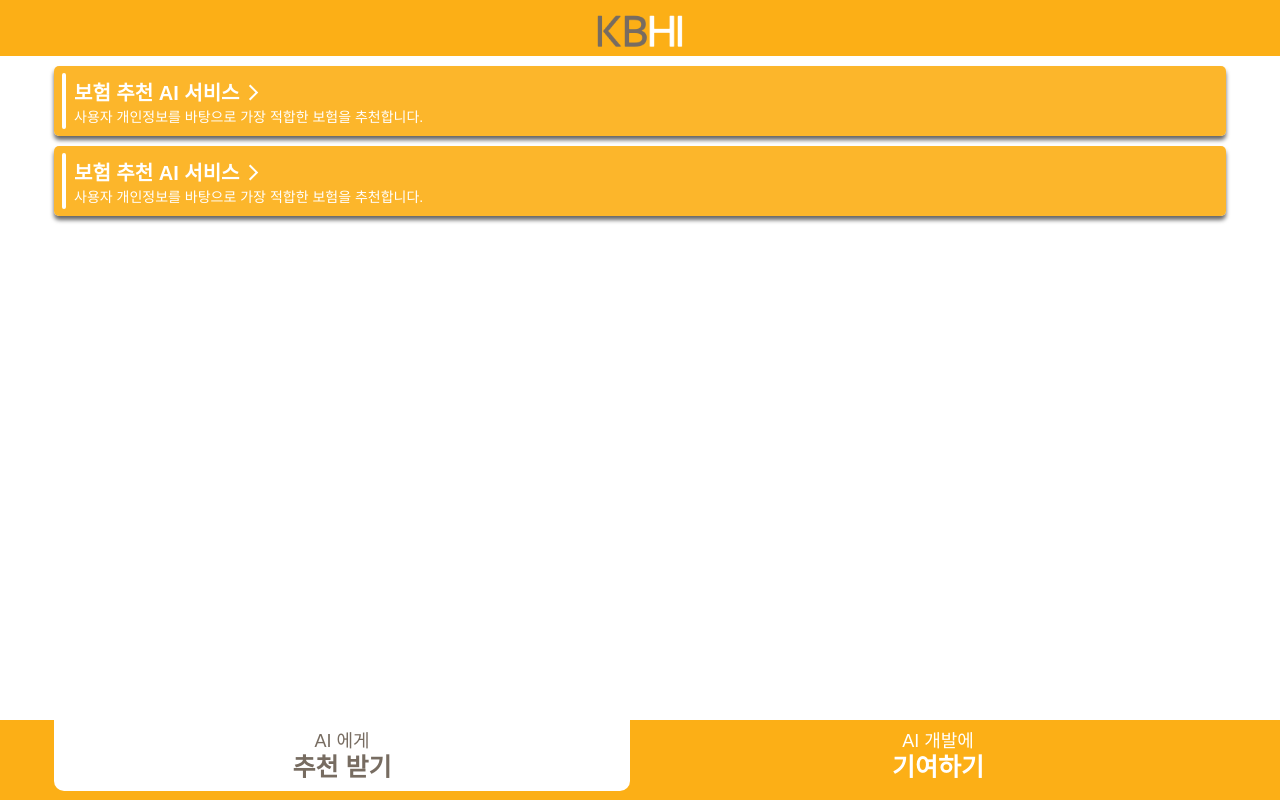
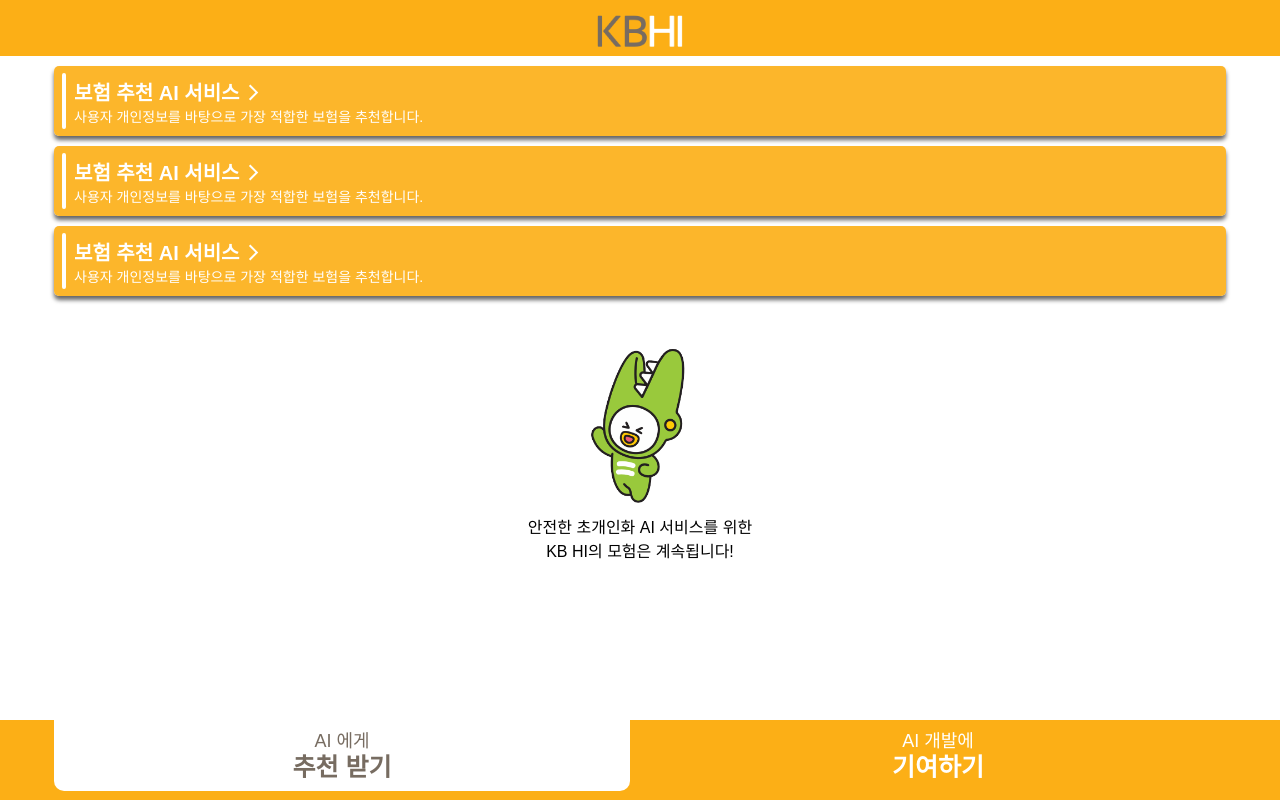
Before and after one commit to KB-HE-Service/KB-HE-Service-FE, a React (Vite) app: page /home/inferences in a window 1280 px wide. Built offline with nearby package versions, Linux system fonts and the light colour scheme; no server answers; a web font is replaced by a local one.

Commit message:
feat: add to be countinue component in home container

```diff
--- a/src/app/PageRouter.tsx
+++ b/src/app/PageRouter.tsx
@@ -15,6 +15,9 @@
 const Inferences = lazy(() => import("@/pages/home/InferencesPage"));
 const Trainings = lazy(() => import("@/pages/home/TrainingsPage"));
 
+const Inference = lazy(() => import("@/pages/inference/InferencePage"));
+const Training = lazy(() => import("@/pages/training/TrainingPage"));
+
 import { PAGE_URL } from "@/shared";
 
 const PageRouter = () => (
@@ -31,6 +34,8 @@
             <Route path={PAGE_URL.Privacy} element={<Privacy />} />
             <Route path={PAGE_URL.Inferences} element={<Inferences />} />
             <Route path={PAGE_URL.Trainings} element={<Trainings />} />
+            <Route path={PAGE_URL.Inference} element={<Inference />} />
+            <Route path={PAGE_URL.Training} element={<Training />} />
           </Route>
         </Routes>
       </AuthRouter>
--- a/src/entities/Element.tsx
+++ b/src/entities/Element.tsx
@@ -7,18 +7,18 @@
 export const Element = ({
   title,
   subTitle,
-  id,
+  path,
 }: {
   title: string;
   subTitle: string;
-  id: string;
+  path: string;
 }) => {
   const navigation = useNavigate();
 
   return (
     <ElementContainer
       onClick={() => {
-        navigation(id);
+        navigation(path);
       }}
     >
       <ElementStyledLine />
--- a/src/pages/home/HomeContainer.tsx
+++ b/src/pages/home/HomeContainer.tsx
@@ -1,14 +1,37 @@
-import { Background, WhiteContainer, TopLogo, NavigationBar } from "@/entities";
+import styled from "@emotion/styled";
+
+import {
+  Background,
+  WhiteContainer,
+  TopLogo,
+  NavigationBar,
+  Container,
+} from "@/entities";
 
 const HomeContainer = ({ children }: { children: React.ReactNode }) => {
   return (
     <>
       <Background color="#FCAF16" />
       <TopLogo />
-      <WhiteContainer>{children}</WhiteContainer>
+      <WhiteContainer>
+        {children}
+        <Continue>
+          <img src="/img/character2.png"></img>
+          <span>안전한 초개인화 AI 서비스를 위한</span>
+          <span>KB HI의 모험은 계속됩니다!</span>
+        </Continue>
+      </WhiteContainer>
       <NavigationBar />
     </>
   );
 };
 
+const Continue = styled(Container)`
+  margin-top: 50px;
+  > img {
+    width: 120px;
+    margin-bottom: 10px;
+  }
+`;
+
 export default HomeContainer;
--- a/src/pages/home/InferencesPage.tsx
+++ b/src/pages/home/InferencesPage.tsx
@@ -8,12 +8,17 @@
       <Element
         title="보험 추천 AI 서비스"
         subTitle="사용자 개인정보를 바탕으로 가장 적합한 보험을 추천합니다."
-        id=""
+        path="/inference/123"
       />
       <Element
         title="보험 추천 AI 서비스"
         subTitle="사용자 개인정보를 바탕으로 가장 적합한 보험을 추천합니다."
-        id=""
+        path="/inference/123"
+      />
+      <Element
+        title="보험 추천 AI 서비스"
+        subTitle="사용자 개인정보를 바탕으로 가장 적합한 보험을 추천합니다."
+        path="/inference/123"
       />
     </HomeContainer>
   );
--- a/src/pages/home/TrainingsPage.tsx
+++ b/src/pages/home/TrainingsPage.tsx
@@ -1,9 +1,20 @@
 import HomeContainer from "./HomeContainer";
+
+import { Element } from "@/entities";
 
 const TrainingsPage = () => {
   return (
     <HomeContainer>
-      <>Trainings</>
+      <Element
+        title="보험 추천 AI 학습"
+        subTitle="사용자에게 가장 적합한 보험을 추천하는 AI 개발에 기여"
+        path="/training/123"
+      />
+      <Element
+        title="보험 추천 AI 학습"
+        subTitle="사용자에게 가장 적합한 보험을 추천하는 AI 개발에 기여"
+        path="/training/123"
+      />
     </HomeContainer>
   );
 };
--- /dev/null
+++ b/src/pages/inference/InferencePage.tsx
@@ -0,0 +1,8 @@
+import { useParams } from "react-router";
+
+const InferencePage = () => {
+  const { id } = useParams();
+  return <>InferencePage {id}</>;
+};
+
+export default InferencePage;
--- /dev/null
+++ b/src/pages/training/TrainingPage.tsx
@@ -0,0 +1,8 @@
+import { useParams } from "react-router";
+
+const TrainingPage = () => {
+  const { id } = useParams();
+  return <>TrainingPage {id}</>;
+};
+
+export default TrainingPage;
--- a/src/shared/configs/path.ts
+++ b/src/shared/configs/path.ts
@@ -4,6 +4,9 @@
   Inferences = "/home/inferences",
   Trainings = "/home/trainings",
 
+  Inference = "/inference/:id",
+  Training = "/training/:id",
+
   Home = "/home",
 
   Setting = "/setting",
```
Also changed, not shown: public/img/character2.png (added).
